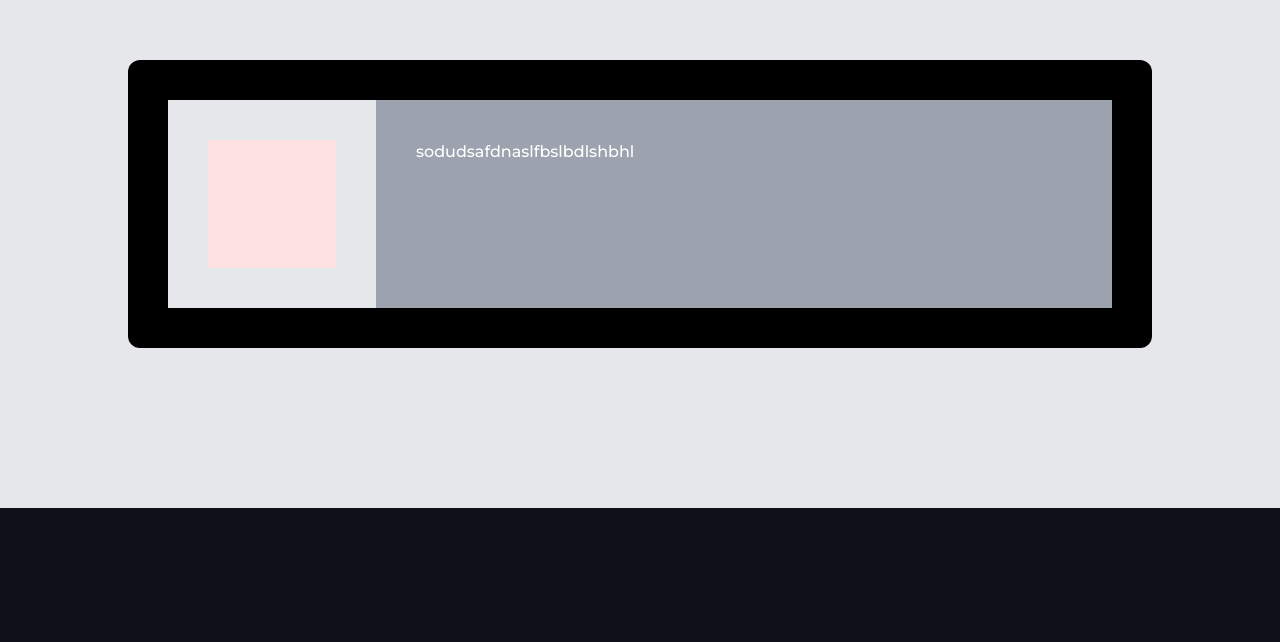
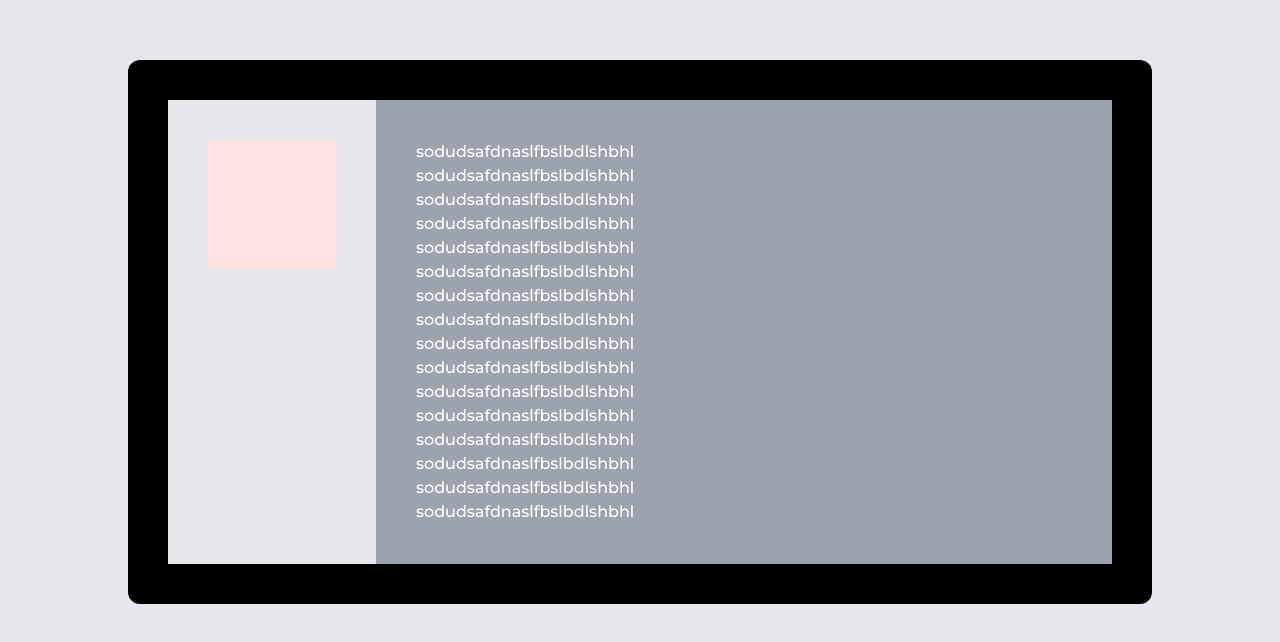
Before and after one commit to changheonkim/portfolio, a Next.js app: page / in a window 1280 px wide. Shown: the part 4460-5102 px from the top of the page. Before the commit the page ends 4968 px from the top, so only its background shows below. Built offline with nearby package versions, Linux system fonts and the light colour scheme.

Commit message:
update: careerSection 디자인 수정

```diff
--- a/src/features/careerSection/CareerSection.tsx
+++ b/src/features/careerSection/CareerSection.tsx
@@ -7,11 +7,26 @@ export default function CareerSection() {
         <div className="w-[80vw] mt-[20vh] mb-[20vh] ml-[5vw] mr-[5vw] rounded-xl bg-black">
           <div className="w-full p-10 text-white">
             <div className="flex">
-              <div className="w-[20vw] bg-gray-200 p-10">
+              <div className="w-[20vw] bg-gray-200 p-10 flex justify-center">
                 <div className="w-[10vw] h-[10vw] bg-red-100"></div>
               </div>
-              <div className="w-[80vw] bg-gray-400 p-10">
-                sodudsafdnaslfbslbdlshbhl
+              <div className="w-[80vw] bg-gray-400 p-10 flex flex-col">
+                <div>sodudsafdnaslfbslbdlshbhl</div>
+                <div>sodudsafdnaslfbslbdlshbhl</div>
+                <div>sodudsafdnaslfbslbdlshbhl</div>
+                <div>sodudsafdnaslfbslbdlshbhl</div>
+                <div>sodudsafdnaslfbslbdlshbhl</div>
+                <div>sodudsafdnaslfbslbdlshbhl</div>
+                <div>sodudsafdnaslfbslbdlshbhl</div>
+                <div>sodudsafdnaslfbslbdlshbhl</div>
+                <div>sodudsafdnaslfbslbdlshbhl</div>
+                <div>sodudsafdnaslfbslbdlshbhl</div>
+                <div>sodudsafdnaslfbslbdlshbhl</div>
+                <div>sodudsafdnaslfbslbdlshbhl</div>
+                <div>sodudsafdnaslfbslbdlshbhl</div>
+                <div>sodudsafdnaslfbslbdlshbhl</div>
+                <div>sodudsafdnaslfbslbdlshbhl</div>
+                <div>sodudsafdnaslfbslbdlshbhl</div>
               </div>
             </div>
           </div>
```
